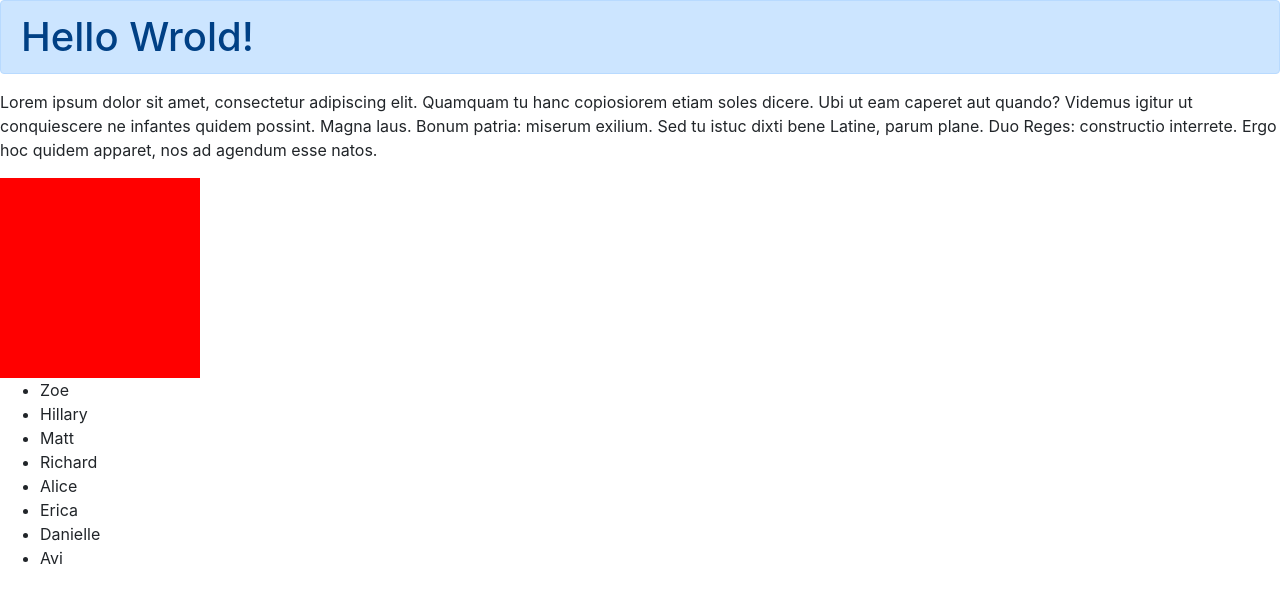
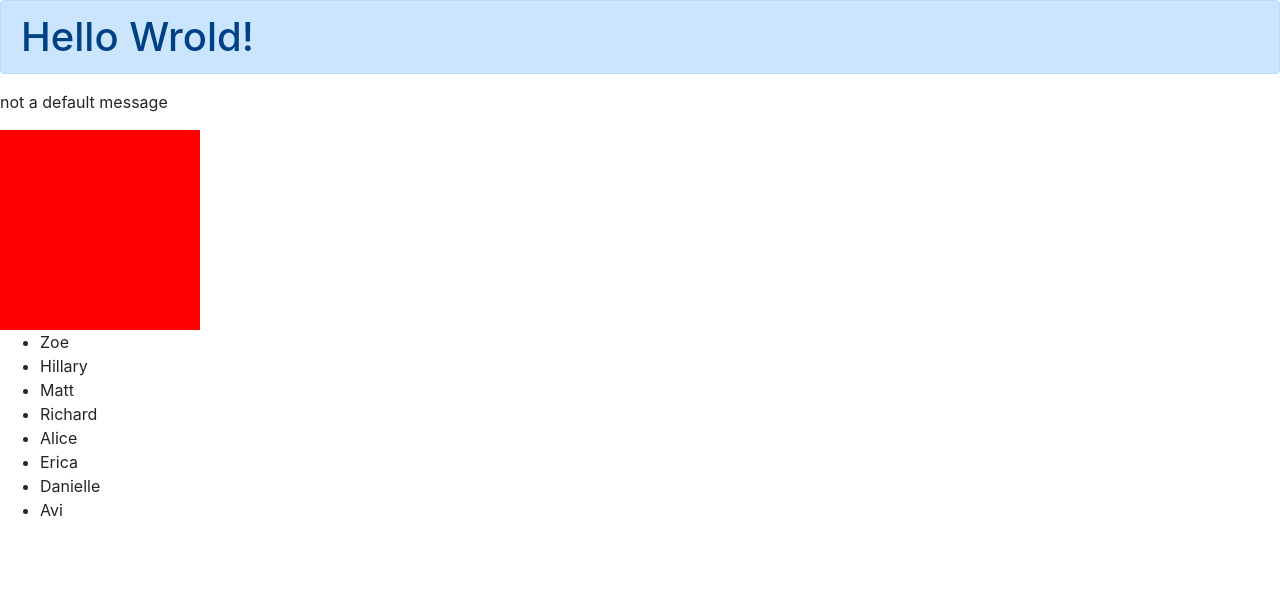
Before and after one commit to Avi-Cohen-Nehemia/react-basics, a React (Create React App) app: page / in a window 1280 px wide. Shown: the top 602 px of the page. Built offline with nearby package versions, Linux system fonts and the light colour scheme.

Commit message:
Paragraph is now taking a message prop and introduced propTypes to the component

```diff
--- a/src/components/Paragraph/index.js
+++ b/src/components/Paragraph/index.js
@@ -1,9 +1,14 @@
 import React from "react";
+import propTypes from 'prop-types';
 
-const Paragraph = () => {
+const Paragraph = ({ message }) => {
     return (
-        <p>Lorem ipsum dolor sit amet, consectetur adipiscing elit. Quamquam tu hanc copiosiorem etiam soles dicere. Ubi ut eam caperet aut quando? Videmus igitur ut conquiescere ne infantes quidem possint. Magna laus. Bonum patria: miserum exilium. Sed tu istuc dixti bene Latine, parum plane. Duo Reges: constructio interrete. Ergo hoc quidem apparet, nos ad agendum esse natos.</p>
+        <p>{ message }</p>
     )
 }
 
+Paragraph.propTypes = {
+    message: propTypes.string,
+}
+
 export default Paragraph;
--- a/src/components/Stuff/index.js
+++ b/src/components/Stuff/index.js
@@ -10,7 +10,9 @@ const Stuff = () => {
             <Header
                 text={ "Hello Wrold!" }
             />
-            <Paragraph />
+            <Paragraph
+                message={ "not a default message" }
+            />
             <Square />
             <People />
         </>
```
